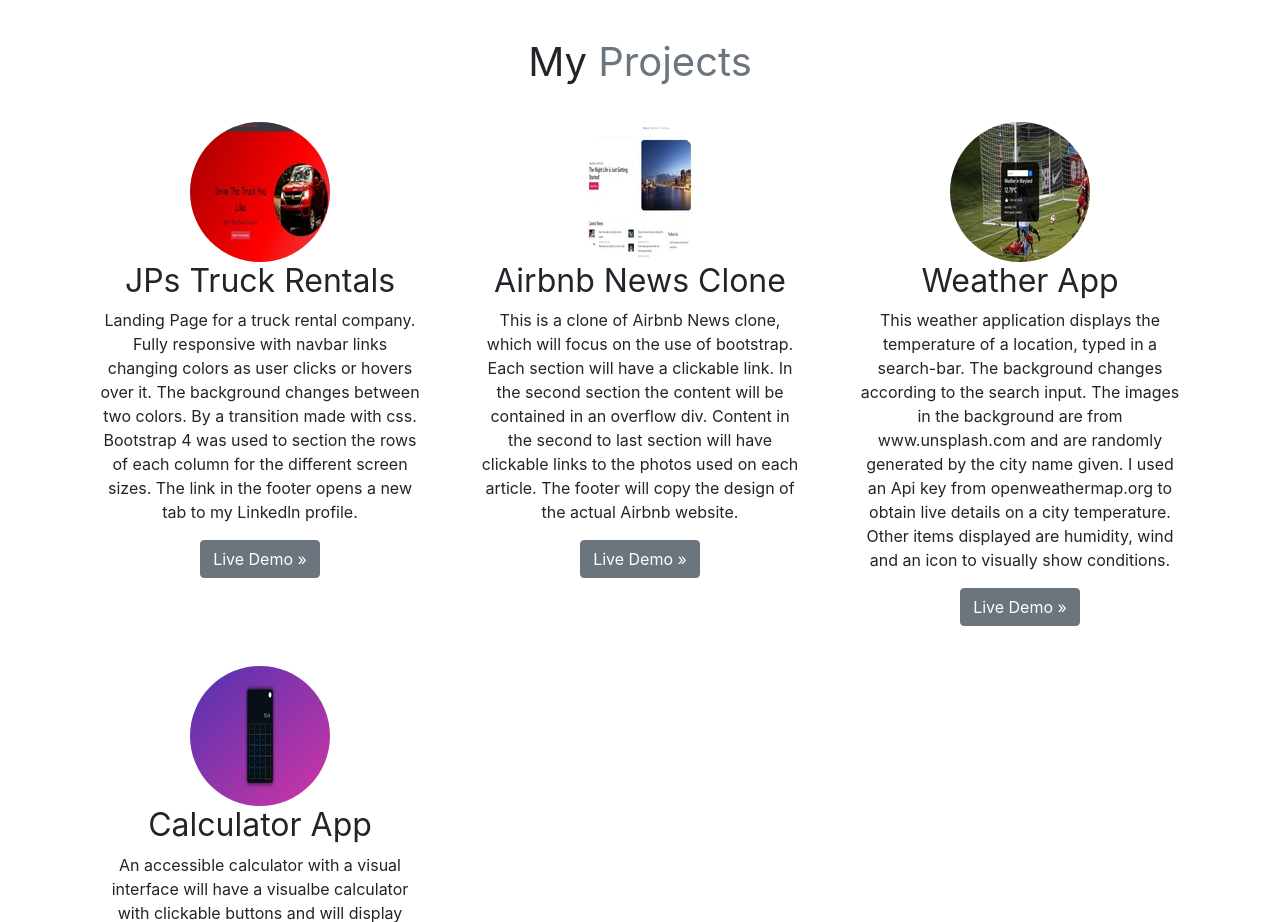
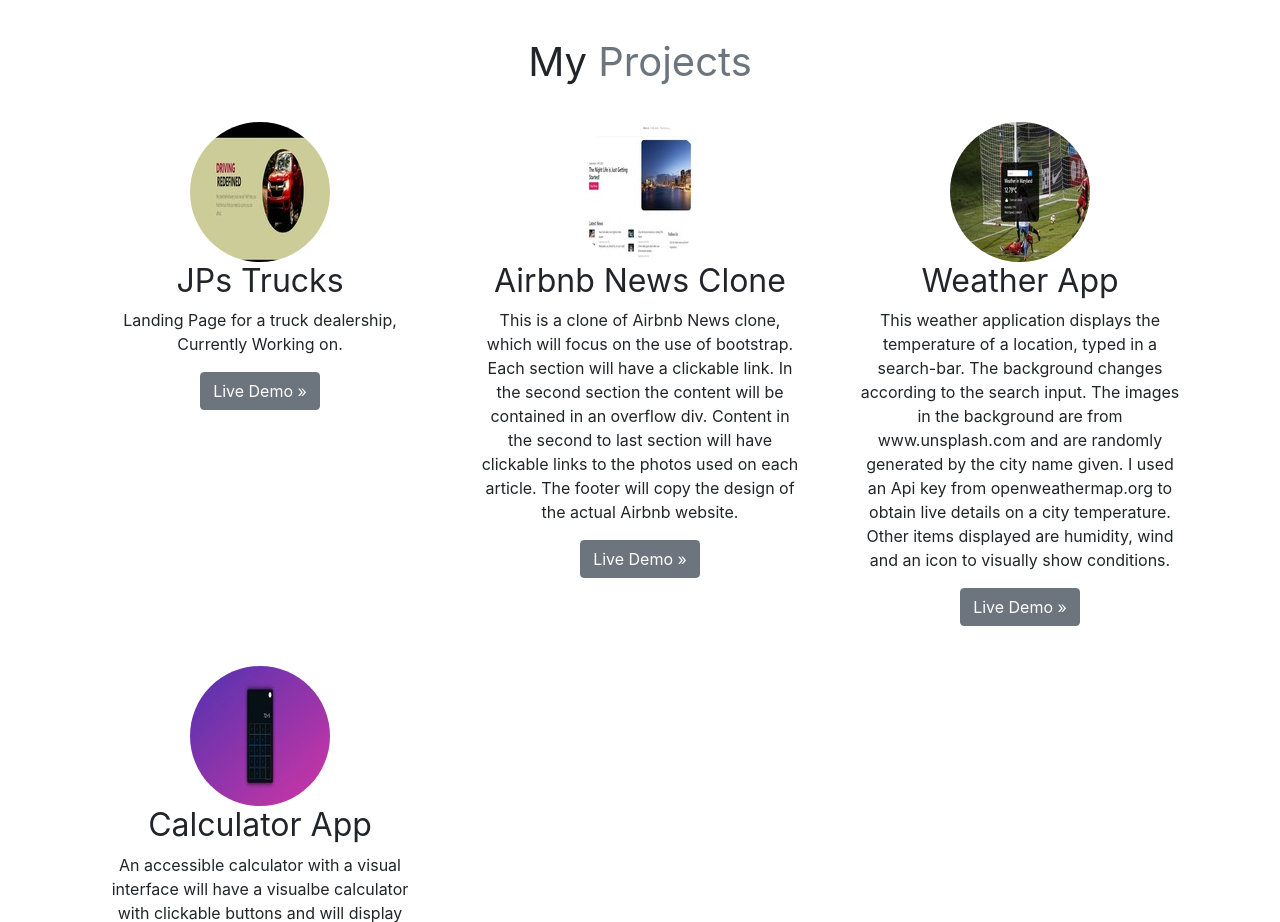
Before and after one commit to ParisJohnson2/Myportfolio, a plain HTML site: page index.html in a window 1280 px wide. Shown: the part 1200-2122 px from the top of the page. Drawn offline with nearby package versions, Linux system fonts and the light colour scheme.

Commit message:
added new project

```diff
--- a/index.html
+++ b/index.html
@@ -108,10 +108,10 @@
           <!-- Three columns of text below the carousel -->
           <div class="row">
             <div class="col-lg-4">
-              <img src="./Images/jps-truck-rental-header.jpg" class="bd-placeholder-img rounded-circle" width="140" height="140" role="img">
-              <h2>JPs Truck Rentals</h2>
-              <p>Landing Page for a truck rental company. Fully responsive with navbar links changing colors as user clicks or hovers over it. The background changes between two colors. By a transition made with css. Bootstrap 4 was used to section the rows of each column for the different screen sizes. The link in the footer opens a new tab to my Linkedln profile.</p>
-              <p><a class="btn btn-secondary" href="https://jps-truckrentals.netlify.app/" target="_blank">Live Demo &raquo;</a></p>
+              <img src="./Images/JPs-trucks-portfolio-preview.jpg" class="bd-placeholder-img rounded-circle" width="140" height="140" role="img">
+              <h2>JPs Trucks</h2>
+              <p>Landing Page for a truck dealership, Currently Working on.</p>
+              <p><a class="btn btn-secondary" href="https://jpstrucks.netlify.app/" target="_blank">Live Demo &raquo;</a></p>
             </div><!-- /.col-lg-4 -->
             <div class="col-lg-4">
               <img src="./Images/airbnb-news-clone.jpg" class="bd-placeholder-img rounded-circle" width="140" height="140" role="img">
```
Also changed, not shown: Images/JPs-trucks-portfolio-preview.jpg (added), Images/jps-truck-rental-header.jpg (deleted).
